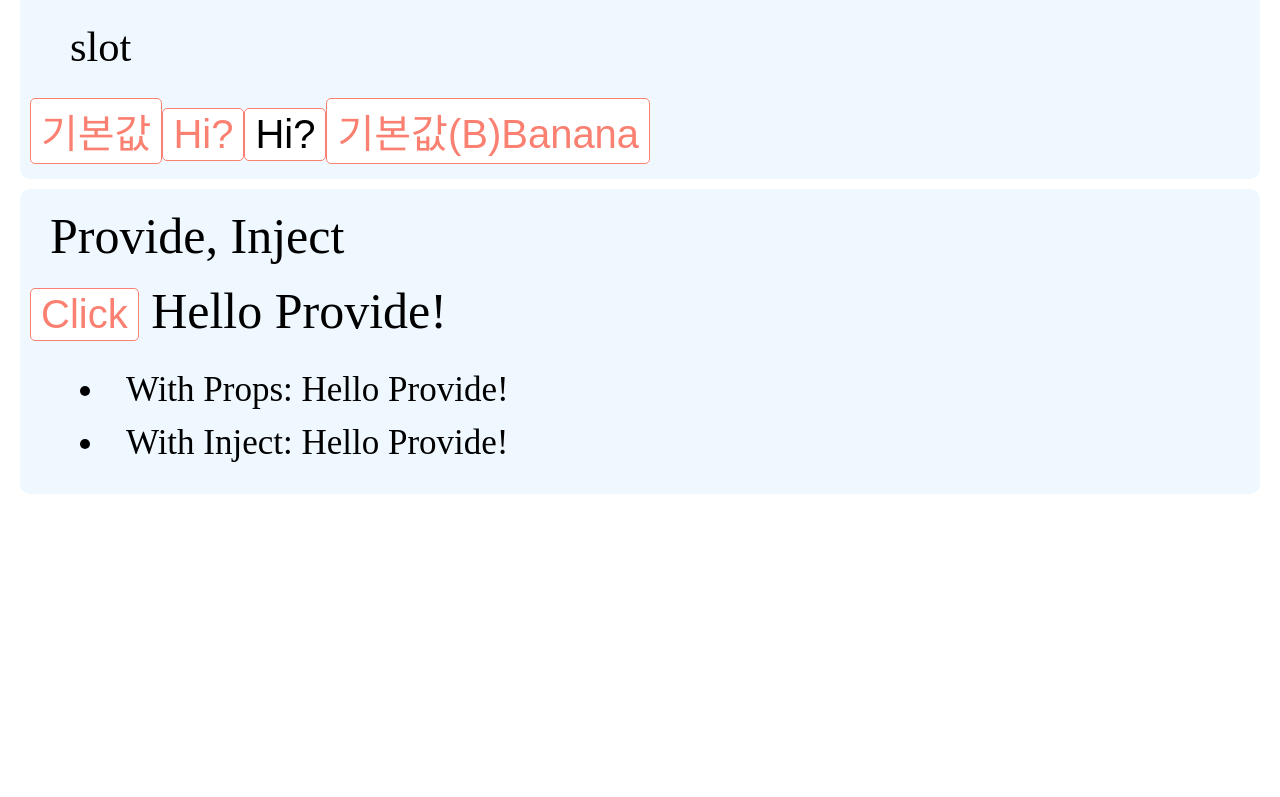
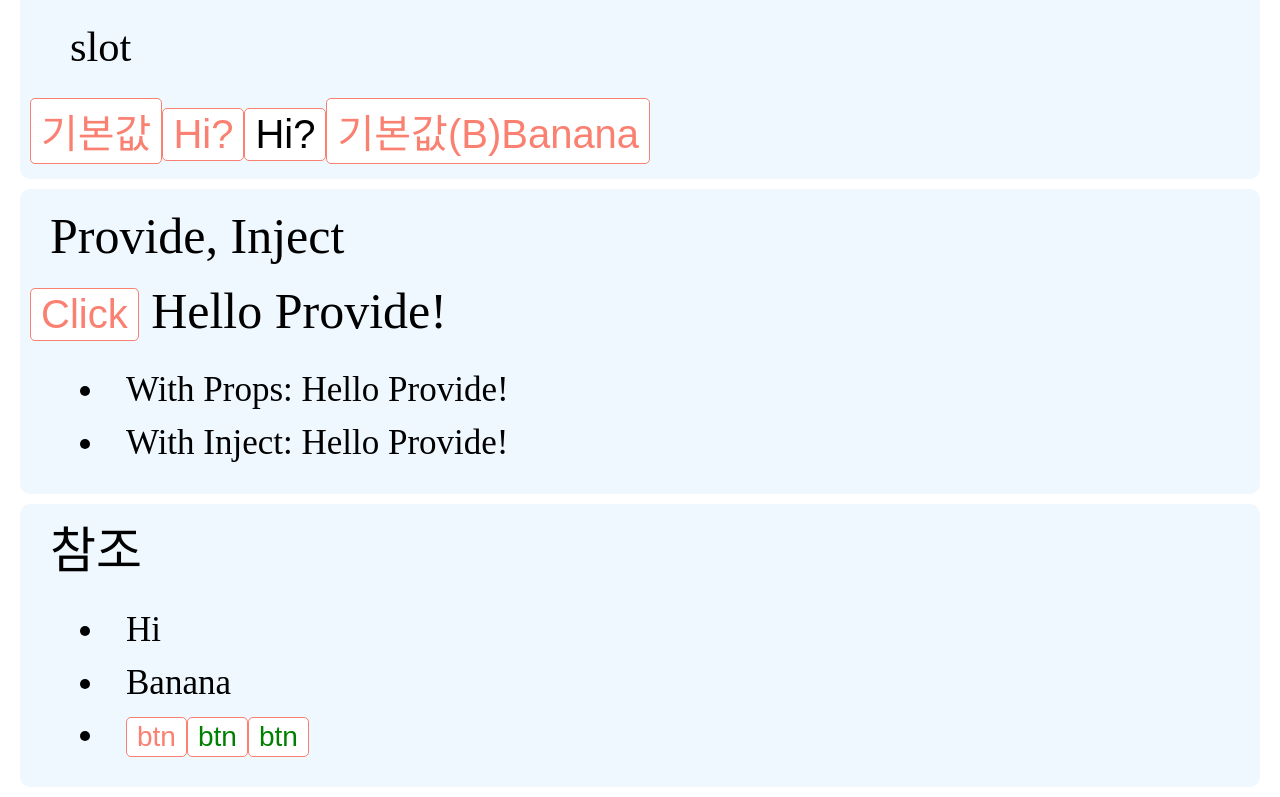
Before and after one commit to naseulgee/vue-basic-template, a Vue app: page / in a window 1280 px wide. Shown: the part 7815-8612 px from the top of the page. Before the commit the page ends 8319 px from the top, so only its background shows below. Built offline with nearby package versions, Linux system fonts and the light colour scheme.

Commit message:
참조 ref

```diff
--- a/src/App.vue
+++ b/src/App.vue
@@ -18,6 +18,8 @@
     <ComponentEx />
 
     <ProvideEx />
+
+    <Refs />
 </template>
 
 <script>
@@ -31,6 +33,7 @@ import ClassBind from '~/components/ClassBind';
 import FormBind from '~/components/FormBind';
 import ComponentEx from '~/components/ComponentEx';
 import ProvideEx from '~/components/ProvideEx';
+import Refs from '~/components/Refs';
 
 export default {
     //현재 컴포넌트에서 사용할 컴포넌트 명시
@@ -46,6 +49,7 @@ export default {
         FormBind,
         ComponentEx,
         ProvideEx,
+        Refs,
     },
     // 속성 자동 맵핑을 원하지 않을 경우 false 로 설정. 기본값 true
     inheritAttrs: true,
--- a/src/components/AttrsBtn.vue
+++ b/src/components/AttrsBtn.vue
@@ -12,6 +12,7 @@
         {{ $attrs.class }}
     </button>
     <button
+        ref="btn"
         :class="$attrs.class"
         :style="$attrs.style">
         {{ $attrs.class }}
--- /dev/null
+++ b/src/components/Refs.vue
@@ -0,0 +1,49 @@
+<template>
+    <!-- NOTE: 템플릿 참조
+        [참고] https://v3-docs.vuejs-korea.org/guide/essentials/template-refs.html
+        - id, class와 같이 특정 요소나 컴포넌트를 참조할 수 있음
+        - 컴포넌트가 DOM에 연결된 후에 사용할 수 있기 때문에 created() 내에선 사용이 불가하다.
+        - 선언: ref="참조명"
+        - 사용:
+            - this.$refs.참조명                : 일반 요소
+            - this.$refs.참조명.$el            : 컴포넌트 요소
+            - this.$refs.참조명.$refs.하위참조명: 컴포넌트의 상위요소가 두개 이상일 때 사용
+    -->
+    <section>
+        <h1>참조</h1>
+        <ul>
+            <li ref="refEl">
+                Hi
+            </li>
+            <RefComponent
+                ref="banana"
+                name="Banana" />
+            <li>
+                <ManyChildsComponet
+                    ref="btns"
+                    class="btn"
+                    style="color: green" />
+            </li>
+        </ul>
+    </section>
+</template>
+
+<script>
+import RefComponent from '~/components/Fruit'
+import ManyChildsComponet from '~/components/AttrsBtn'
+
+export default {
+    components: {
+        RefComponent,
+        ManyChildsComponet,
+    },
+    created() {
+        console.log(this.$refs.refEl) // undefined
+    },
+    mounted() {
+        console.log(this.$refs.refEl)          // 일반 요소
+        console.log(this.$refs.banana.$el)     // 컴포넌트 요소
+        console.log(this.$refs.btns.$refs.btn) // 컴포넌트의 상위요소가 두개 이상일 때 사용
+    },
+}
+</script>
--- a/src/components/SlotBtn.vue
+++ b/src/components/SlotBtn.vue
@@ -10,8 +10,3 @@
         <slot name="text"></slot>
     </button>
 </template>
-
-<script>
-export default {
-}
-</script>
```
